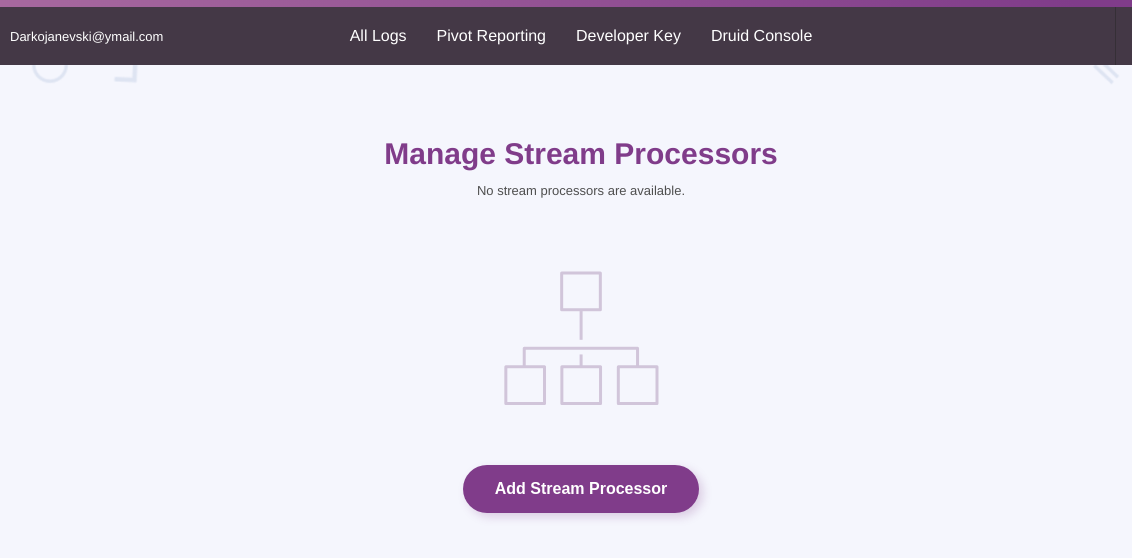
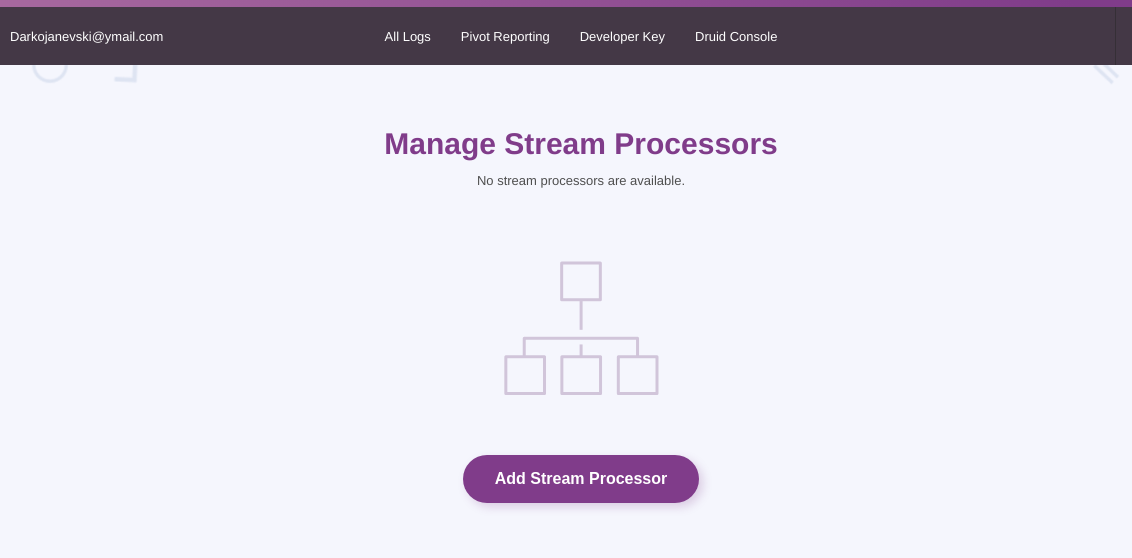
Before and after one commit to art-kotov/timeflow, a plain HTML site: page empty.html in a window 1280 px wide. Shown: the part 68-626 px from the top of the page, 59-1191 px from the left. Drawn offline with Linux system fonts and the light colour scheme.

Commit message:
pixel-perfect

```diff
--- a/css/index.scss
+++ b/css/index.scss
@@ -195,6 +195,7 @@ main {
     align-items: center;
     height: 100%;
     padding: 0 15px;
+    font-size: 13px;
     color: white;
     text-decoration: none;
     cursor: pointer;
@@ -361,7 +362,6 @@ main {
   flex-direction: column;
   justify-content: center;
   align-items: center;
-  margin-top: 10px;
   &__header {
     font-family: Helvetica Neue, sans-serif;
     font-style: normal;
```
Also changed, not shown: css/index.css, 1 other file.
